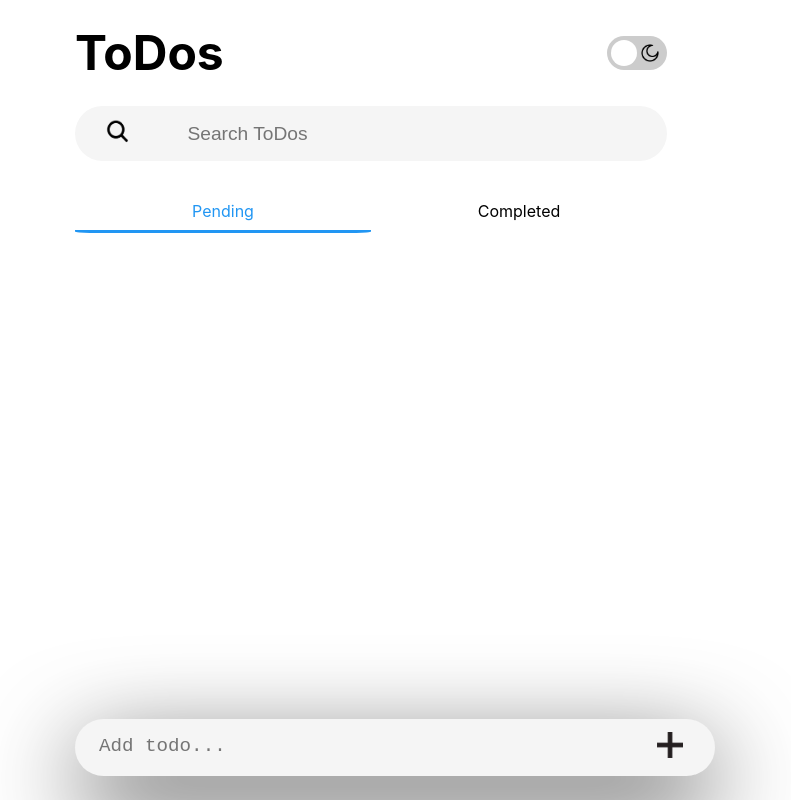
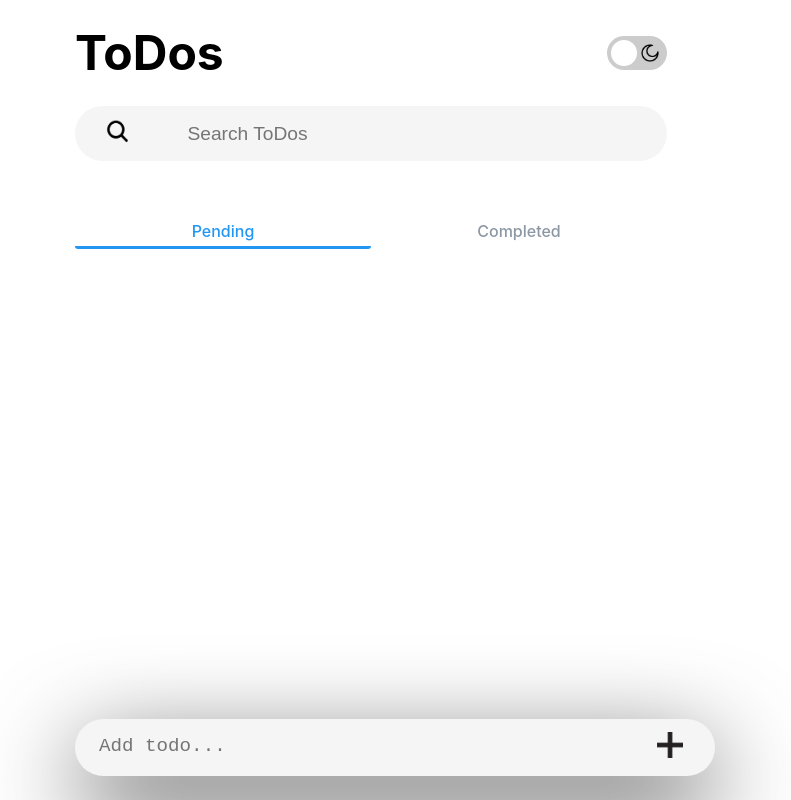
Before and after one commit to ojayii/todosxx, a React (Create React App) app in the folder my-app/: page / in a window 1280 px wide. Shown: the whole page, without its empty margins (269-1060 px from the left). Built offline with nearby package versions, Linux system fonts and the light colour scheme.

Commit message:
Added todos count element.

```diff
--- a/my-app/src/App.js
+++ b/my-app/src/App.js
@@ -21,6 +21,9 @@ function App() {
   const [orderBySearch, setOrderBySearch] = useState(false);
   const [swipeStatus, setSwipeStatus] = useState('true');
   const [isNewUser, setIsNewUser] = useState(null);
+  const [pendingTodosCount, setPendingTodosCount] = useState(0);
+  const [completedTodosCount, setCompletedTodosCount] = useState(0);
+  const [swipeToggle, setSwipeToggle] = useState(true)
 
   const handleFocus = (event) => {
     setIsFocused(true);
@@ -193,6 +196,20 @@ function App() {
     setIsNewUser(isNewUser);
   }, [])
 
+  useEffect(() => {
+    setPendingTodosCount(0)
+    todos.forEach(() => {
+      setPendingTodosCount(count => count + 1)
+    })
+  }, [todos])
+
+  useEffect(() => {
+    setCompletedTodosCount(0)
+    completedTodos.forEach(() => {
+      setCompletedTodosCount(count => count + 1)
+    })
+  }, [completedTodos])
+
   return (
     <div className={styles.App} style={{ backgroundColor: bgToggle && 'black'}}>
       {/* {bgToggle && <Background />} */}
@@ -216,9 +233,14 @@ function App() {
         </form>
       </header>
       <main>
-        <p className={styles.status} style={{ color: bgToggle ? "#DEDEDE" : "black" }}>
-          <span style={{color: swipeStatus === 'true' && '#2196F3', borderBottom: swipeStatus === 'true' && '3px solid #2196F3'}}>Pending</span>
-          <span style={{color: swipeStatus === 'false' && '#2196F3', borderBottom: swipeStatus === 'false' && '3px solid #2196F3'}}>Completed</span>
+        <p className={styles.status}
+           style={{ color: bgToggle ? "#DEDEDE" : "#8B97A3", backgroundColor: bgToggle === true && 'black' }}>
+          <span style={{color: swipeStatus === 'true' && '#2196F3', borderBottom: swipeStatus === 'true' && '3px solid #2196F3'}}>Pending
+            {pendingTodosCount !== 0 && <span style={{backgroundColor: swipeStatus === 'true'? '#2196F3': bgToggle? '#DEDEDE': '#8B97A3', color: bgToggle && 'black'}} className={styles.todoCount}>{pendingTodosCount}</span>}
+          </span>
+          <span style={{color: swipeStatus === 'false' && '#2196F3', borderBottom: swipeStatus === 'false' && '3px solid #2196F3'}}>Completed
+            {completedTodosCount !== 0 && <span style={{backgroundColor: swipeStatus === 'false'? '#2196F3': bgToggle? '#DEDEDE': '#8B97A3', color: bgToggle && 'black'}} className={styles.todoCount}>{completedTodosCount}</span>}
+          </span>
         </p>
         <Swiper
           // modules={[Scrollbar]}
--- a/my-app/src/App.module.css
+++ b/my-app/src/App.module.css
@@ -160,15 +160,38 @@ header > form button img, .App footer button img {
     align-items: center;
     /* gap: 20%; */
     /* margin-bottom: 1rem; */
-    position: absolute;
+    /* position: absolute;
+    top: 0; */
+    position: sticky;
     top: 0;
+    z-index: 200;
+    background-color: white;
+    padding-top: 1rem;
 }
 
 .status>span {
     height: 1.9rem;
     width: 50%;
     text-align: center;
-    border-radius: 5%;
+    border-radius: 3px;
+    display: flex;
+    align-items: center;
+    justify-content: center;
+    gap: 5px;
+    border-bottom: 3px solid transparent;
+    font-weight: 500;
+}
+
+.todoCount {
+    display: flex;
+    align-items: center;
+    justify-content: center;
+    color: white;
+    width: 18px;
+    height: 18px;
+    border-radius: 50%;
+    font-size: 11px;
+    /* line-height: 0.6; */
 }
 
 .App footer {
```
